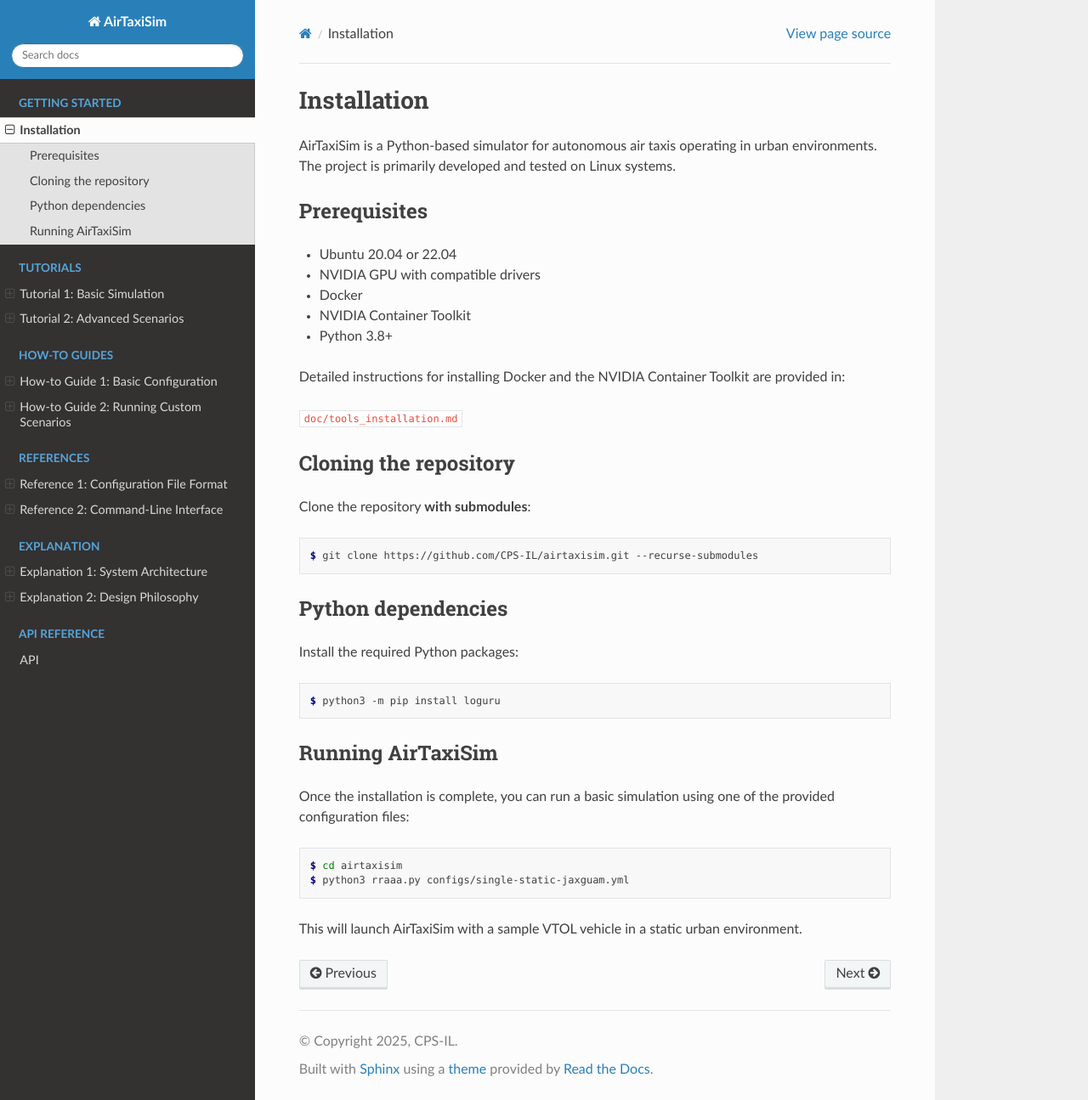
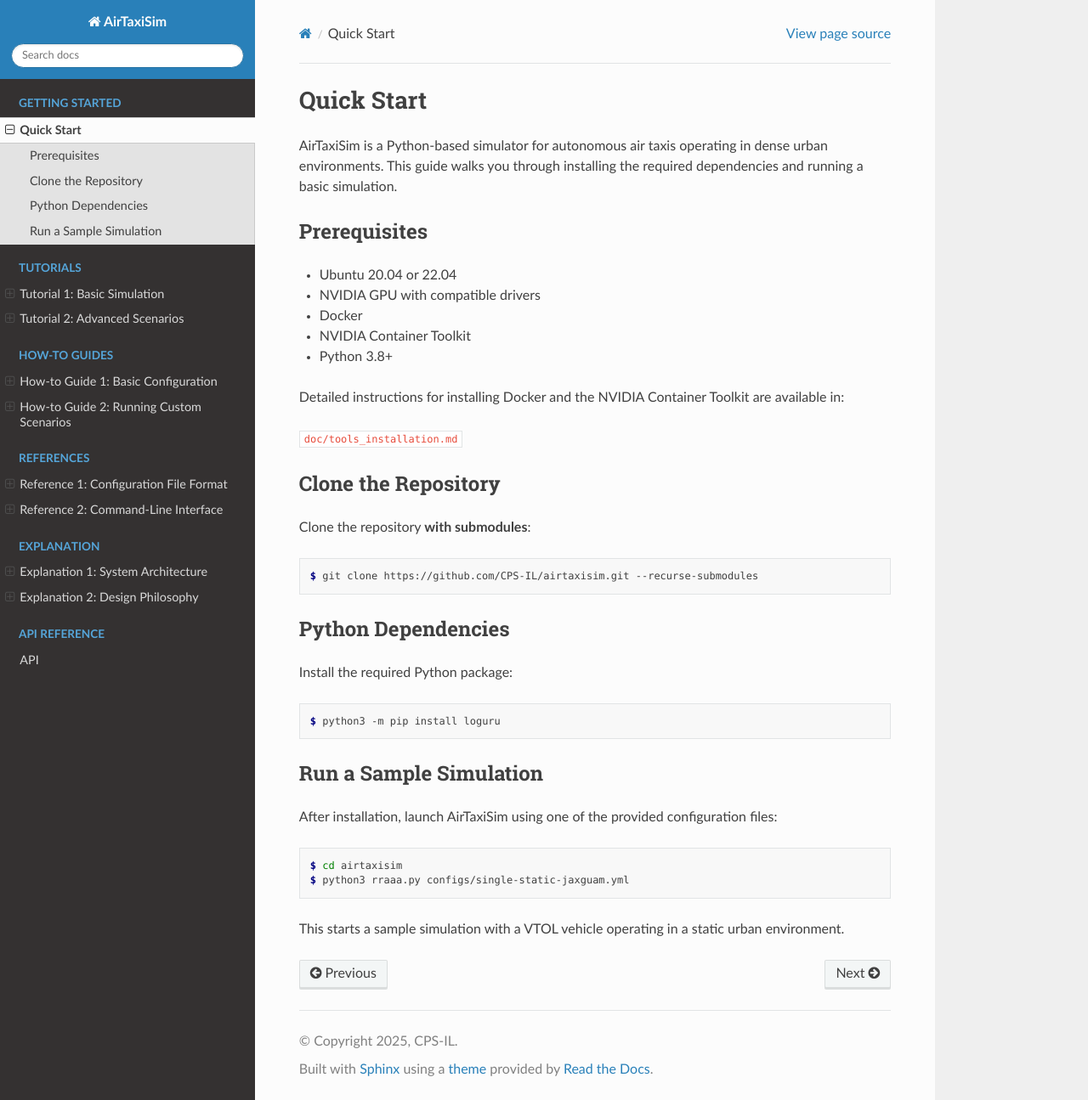
Before and after one commit to MikaYeghi/airtaxisim-docs, a Sphinx documentation site: the page built from docs/source/quickstart.rst, in a window 1280 px wide and 1295 px high. Shown: the whole window at 85% size. Built offline with Sphinx 7.4.7 and the Read the Docs theme 3.1.0, drawn with Linux system fonts in a browser that asks for light colours.

Commit message:
Rename Installation to Quick Start

```diff
--- a/docs/source/index.rst
+++ b/docs/source/index.rst
@@ -14,7 +14,7 @@
    :caption: Getting started
    :maxdepth: 2
 
-   installation
+   quickstart
 
 .. toctree::
    :caption: Tutorials
--- a/docs/source/installation.rst
+++ b/docs/source/quickstart.rst
@@ -1,9 +1,9 @@
-Installation
-============
+Quick Start
+===========
 
 AirTaxiSim is a Python-based simulator for autonomous air taxis operating
-in urban environments. The project is primarily developed and tested on
-Linux systems.
+in dense urban environments. This guide walks you through installing the
+required dependencies and running a basic simulation.
 
 Prerequisites
 -------------
@@ -15,12 +15,12 @@
 - Python 3.8+
 
 Detailed instructions for installing Docker and the NVIDIA Container Toolkit
-are provided in:
+are available in:
 
 ``doc/tools_installation.md``
 
-Cloning the repository
-----------------------
+Clone the Repository
+--------------------
 
 Clone the repository **with submodules**:
 
@@ -28,25 +28,25 @@
 
    $ git clone https://github.com/CPS-IL/airtaxisim.git --recurse-submodules
 
-Python dependencies
+Python Dependencies
 -------------------
 
-Install the required Python packages:
+Install the required Python package:
 
 .. code-block:: console
 
    $ python3 -m pip install loguru
 
-Running AirTaxiSim
-------------------
+Run a Sample Simulation
+-----------------------
 
-Once the installation is complete, you can run a basic simulation using one
-of the provided configuration files:
+After installation, launch AirTaxiSim using one of the provided configuration
+files:
 
 .. code-block:: console
 
    $ cd airtaxisim
    $ python3 rraaa.py configs/single-static-jaxguam.yml
 
-This will launch AirTaxiSim with a sample VTOL vehicle in a static urban
-environment.
+This starts a sample simulation with a VTOL vehicle operating in a static
+urban environment.
```
